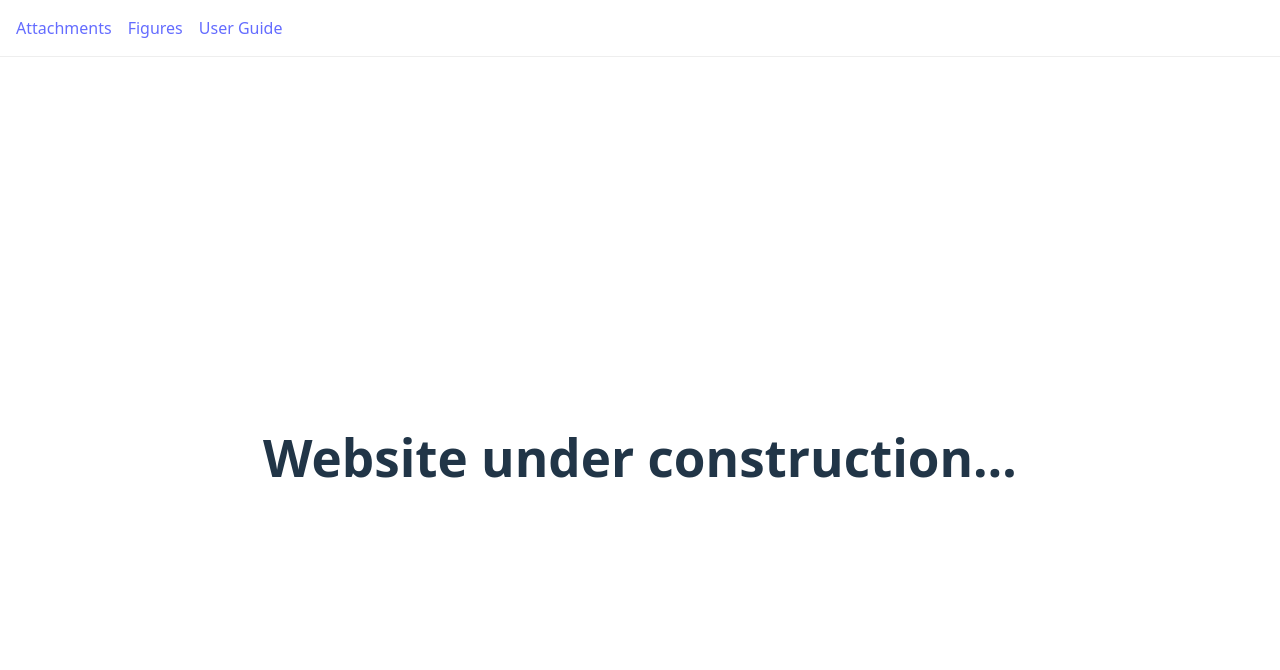
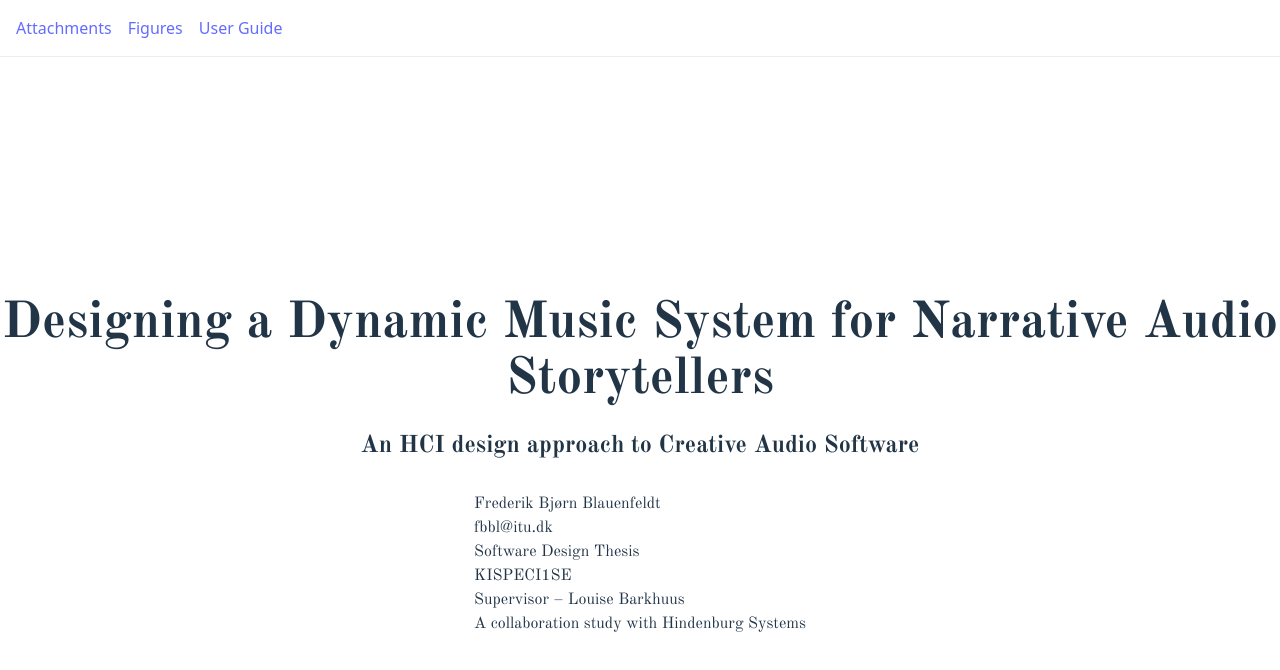
Before and after one commit to FrederikBjorn/frederikbjorn-site, a React (Vite) app: page / in a window 1280 px wide. Shown: the top 670 px of the page. Built offline with nearby package versions, Linux system fonts and the light colour scheme.

Commit message:
home page

```diff
--- a/src/pages/Home.jsx
+++ b/src/pages/Home.jsx
@@ -3,13 +3,37 @@ export default function Home() {
     <main
       style={{
         minHeight: "100vh",
-        display: "grid",
-        placeItems: "center",
-        fontFamily: "system-ui, sans-serif",
+        display: "flex",
+        flexDirection: "column",
+        justifyContent: "center",
+        alignItems: "center",
+        gap: 12,
         textAlign: "center",
       }}
     >
-      <h1>Website under construction… </h1>
+      <h1 style={{ marginBottom: 8 }}>
+        Designing a Dynamic Music System for Narrative Audio Storytellers
+      </h1>
+
+      <h2 style={{ marginTop: 0, marginBottom: 16 }}>
+        An HCI design approach to Creative Audio Software
+      </h2>
+
+      <ul
+        style={{
+          marginTop: 0,
+          paddingLeft: 0,
+          listStyle: "none",
+          textAlign: "left",
+        }}
+      >
+        <li>Frederik Bjørn Blauenfeldt</li>
+        <li>fbbl@itu.dk</li>
+        <li>Software Design Thesis</li>
+        <li>KISPECI1SE</li>
+        <li>Supervisor – Louise Barkhuus</li>
+        <li>A collaboration study with Hindenburg Systems</li>
+      </ul>
     </main>
   );
 }
```
